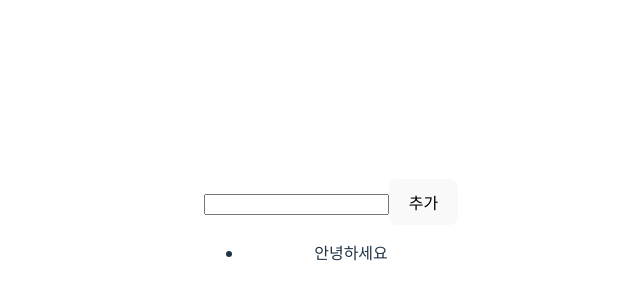
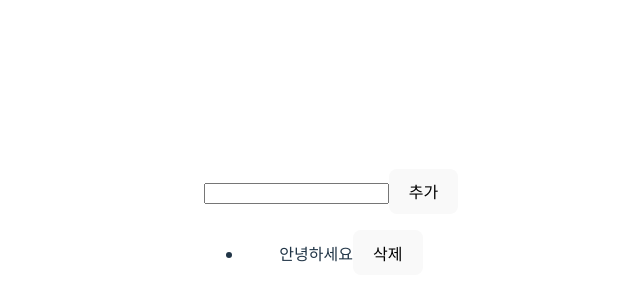
Before and after one commit to minjekim64/Todo-App, a React (Vite) app: page / in a window 1280 px wide. Shown: the part 170-470 px from the top of the page, without its empty margins (309-949 px from the left). Built offline with nearby package versions, Linux system fonts and the light colour scheme.

Commit message:
TODO 삭제 기능 구현

```diff
--- a/src/App.jsx
+++ b/src/App.jsx
@@ -20,8 +20,15 @@
       <input type="text" ref={inputRef}/>
       <button onClick={addTodoHandler}>추가</button>
       <ul>
-        {todo.map((el) =>
-          <li key={el.id}>{el.content}</li>
+        {todo.map((todo) =>
+          <li key={todo.id}>
+            {todo.content}
+            <button onClick={() => {
+              setTodo(prev => prev.filter(el =>
+                el.id !== todo.id
+              ))
+            }}>삭제</button>
+          </li>
         )}
       </ul>
     </>
```
